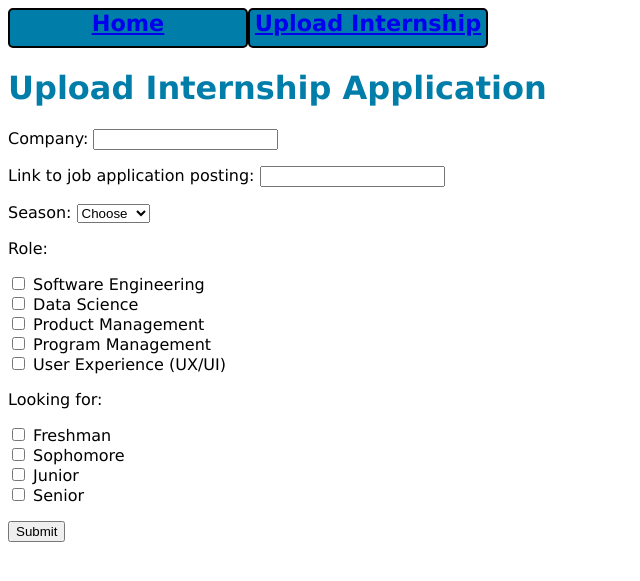
After one commit to abichen/techships, a Flask app: page /upload/ in a window 1280 px wide. The commit adds this page. Shown: the top 581 px of the page, without its empty margins (0-640 px from the left). Run offline with Flask 2, Linux system fonts and the light colour scheme.

Commit message:
Organized with folders and added basic upload form

```diff
--- /dev/null
+++ b/draft/app.py
@@ -0,0 +1,44 @@
+from flask import (Flask, render_template, make_response, url_for, request,
+                   redirect, flash, session, send_from_directory, jsonify)
+from werkzeug.utils import secure_filename
+import random
+import cs304dbi as dbi
+
+app = Flask(__name__)
+
+app.secret_key = 'Foldertennis00'
+
+app.secret_key = ''.join([ random.choice(('ABCDEFGHIJKLMNOPQRSTUVXYZ' +
+                                          'abcdefghijklmnopqrstuvxyz' +
+                                          '0123456789'))
+                           for i in range(20) ])
+
+# This gets us better error messages for certain common request errors
+app.config['TRAP_BAD_REQUEST_ERRORS'] = True
+
+@app.route('/')
+def index():
+    return render_template('main.html',title='Hello')
+
+@app.route('/upload/', methods=['GET','POST'])
+def upload():
+    # these forms go to the upload route
+    if request.method == 'GET':
+        return render_template('upload.html')
+    # elif request.method == 'POST':
+
+@app.before_first_request
+def init_db():
+    dbi.cache_cnf()
+    dbi.use('techship_db')
+
+if __name__ == '__main__':
+    import sys, os
+    if len(sys.argv) > 1:
+        # arg, if any, is the desired port number
+        port = int(sys.argv[1])
+        assert(port>1024)
+    else:
+        port = os.getuid()
+    app.debug = True
+    app.run('0.0.0.0',port)
--- /dev/null
+++ b/draft/static/style.css
@@ -0,0 +1,77 @@
+/* the --color-header and others are CSS variables, which we access later.
+*/
+
+HTML {
+    --color-header: #007ea9;  /* color for H1-H6 and others. was deepskyblue but poor contrast. */
+    --color-hilite: #b50000;  /* was red, but this avoids WAVE contrast errors */
+    --color-focus: #56B929;
+    --font-family: Verdana;
+    font-family: var(--font-family)
+}
+
+/* For flashed messages; make them stand out using red and italics */
+
+#messages {
+    color: var(--color-hilite);
+    font-style: italic;
+}
+
+
+h1 {
+    font-size: 200%;
+    color: var(--color-header);
+}
+
+h2, h3 {
+    color: var(--color-header);
+}
+
+
+/* for a simple navbar. Talk to Scott if you want drop-downs. */
+nav > ul {
+    display: flex;
+    flex-direction: row;
+}
+
+nav ul {
+    list-style-type: none;
+    margin: 0px;
+    padding: 0px;
+}
+
+nav > ul > li {
+    flex: 0 0 auto;
+    width: 15em;
+}
+
+nav button, nav a {
+    display: block;
+    box-sizing: border-box; /* easier to make button and A the same size */
+    width: 100%;
+    height: 40px;
+    padding: 0px;
+    padding-bottom: 5px;
+    background-color: var(--color-header); /* was #3498db */
+    border: 2px solid black;
+    border-radius: 5px;
+    cursor: pointer;
+    /* Firefox uses font -apple-system unless I repeat the font spec here. */
+    font-family: var(--font-family);
+    font-weight: bold;
+    font-size: 1.4rem;
+}
+
+/* Only the top-level buttons are centered; lower ones are left-aligned. */
+nav > ul > li > button , nav > ul > li > a {
+    text-align: center;
+}
+
+/* because of the margin trick, this can only be used for the last element */
+
+nav li.right {
+    margin-left: auto;
+}
+
+nav button:hover, button:focus, nav a:hover, nav a:focus {
+    background-color: var(--color-focus);
+}
--- a/flask-starter/templates/base.html
+++ b/draft/templates/base.html
@@ -3,7 +3,7 @@
 <head>
     <meta charset='utf-8'>
     <meta name=author content="">
-    <title>{{ page_title }}</title>
+    <title>Techships.io</title>
     <link rel='stylesheet' href="{{url_for('static', filename = 'style.css')}}">
     {% block head_stuff %} {% endblock %}
 </head>
@@ -22,9 +22,8 @@
 {% block nav %}
 <nav>
   <ul>
-    <li><a href="{{url_for('index')}}">home</a></li>
-    <li><a href="{{url_for('greet')}}">greet</a></li>
-    <li><a href="{{url_for('testform')}}">testform</a></li>
+    <li><a href="{{url_for('index')}}">Home</a></li>
+    <li><a href="{{url_for('upload')}}">Upload Internship</a></li>
   </ul>
 </nav>
 {% endblock %}
--- /dev/null
+++ b/draft/templates/upload.html
@@ -0,0 +1,72 @@
+{% extends "base.html" %}
+
+{% block main_content %}
+
+<h1>Upload Internship Application</h1>
+
+<form method="post" action="">
+<p><label>Company:
+    <input required type="text" name="compName"></label></p>
+
+<p><label>Link to job application posting:
+    <input required type="text" name="link"></label></p>
+</label></p>
+
+<p><label>Season:
+        <select required name="season">
+            <option value="">Choose</option>
+            <option value="spring">Spring</option>
+            <option value="summer">Summer</option>
+            <option value="fall">Fall</option>
+            <option value="winter">Winter</option>
+        </select>
+</label></p>
+
+<p>Role:</p>
+
+<div>
+    <input required type="checkbox" name="swe">
+    <label for="swe">Software Engineering</label>
+</div>
+<div>
+    <input required type="checkbox" name="data-science">
+    <label for="data-science">Data Science</label>
+</div>
+<div>
+    <input required type="checkbox" name="pm">
+    <label for="pm">Product Management</label>
+</div>
+<div>
+    <input required type="checkbox" name="program-management">
+    <label for="program-management">Program Management</label>
+</div>
+<div>
+    <input required type="checkbox" name="ux">
+    <label for="ux">User Experience (UX/UI)</label>
+</div>
+
+<p>Looking for:</p>
+
+<div>
+    <input required type="checkbox" name="freshman">
+    <label for="freshman">Freshman</label>
+</div>
+<div>
+    <input required type="checkbox" name="sophomore">
+    <label for="sophomore">Sophomore</label>
+</div>
+<div>
+    <input required type="checkbox" name="junior">
+    <label for="junior">Junior</label>
+</div>
+<div>
+    <input required type="checkbox" name="senior">
+    <label for="senior">Senior</label>
+</div>
+
+
+<p><input type="submit" value="Submit">
+</form>
+
+
+{% endblock %}
```
Also changed, not shown: draft/templates/main.html (added, +11 -0 lines), flask-starter/app.py (deleted, +0 -80 lines), flask-starter/templates/form_data.html (deleted, +0 -23 lines), flask-starter/templates/greet.html (deleted, +0 -13 lines), flask-starter/templates/main.html (deleted, +0 -8 lines), flask-starter/templates/testform.html (deleted, +0 -50 lines), draft/backend/sql/db_setup.sql (line endings or trailing spaces), 2 other files.
